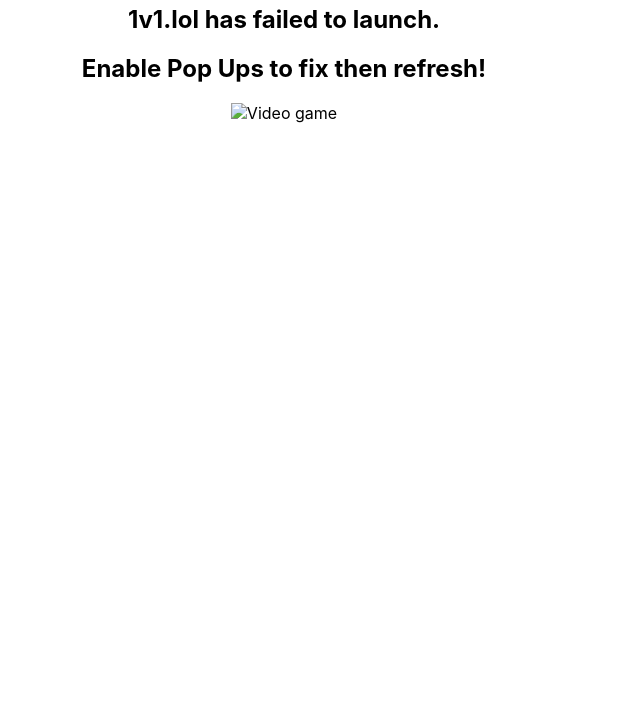
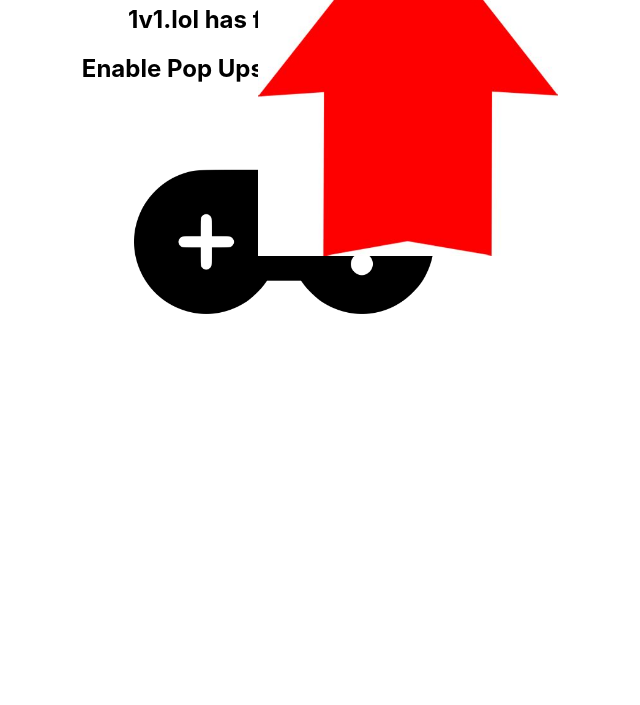
Before and after one commit to StaidChannel708/1v1, a plain HTML site: page index.html in a window 1280 px wide. Shown: the part 95-800 px from the top of the page, without its empty margins (356-996 px from the left). Drawn offline with Linux system fonts and the light colour scheme; the site is published under a folder, as on GitHub Pages, so addresses that start at the root find nothing.

Commit message:
Update index.html

```diff
--- a/index.html
+++ b/index.html
@@ -43,19 +43,19 @@
 
 <div class="arrow">
 
-  <img src='/arrow.jpeg' alt='Red arrow' />
+  <img src='arrow.jpeg' alt='Red arrow' />
 </div>
 
 <div class='hello-message'>
     <h1>1v1.lol</h1>
         <h2>1v1.lol has failed to launch.</h2>
         <h2>Enable Pop Ups to fix then refresh!</h2>
-    <img src='/game.png' alt='Video game' />
+    <img src='game.png' alt='Video game' />
 </div>
 <div class='logout-messages'></div>
 
 
-<script src='/index.js'></script>
+<script src='index.js'></script>
 
 <script async src='https://www.googletagmanager.com/gtag/js?id=UA-3898076-24'></script>
 <script>
```
